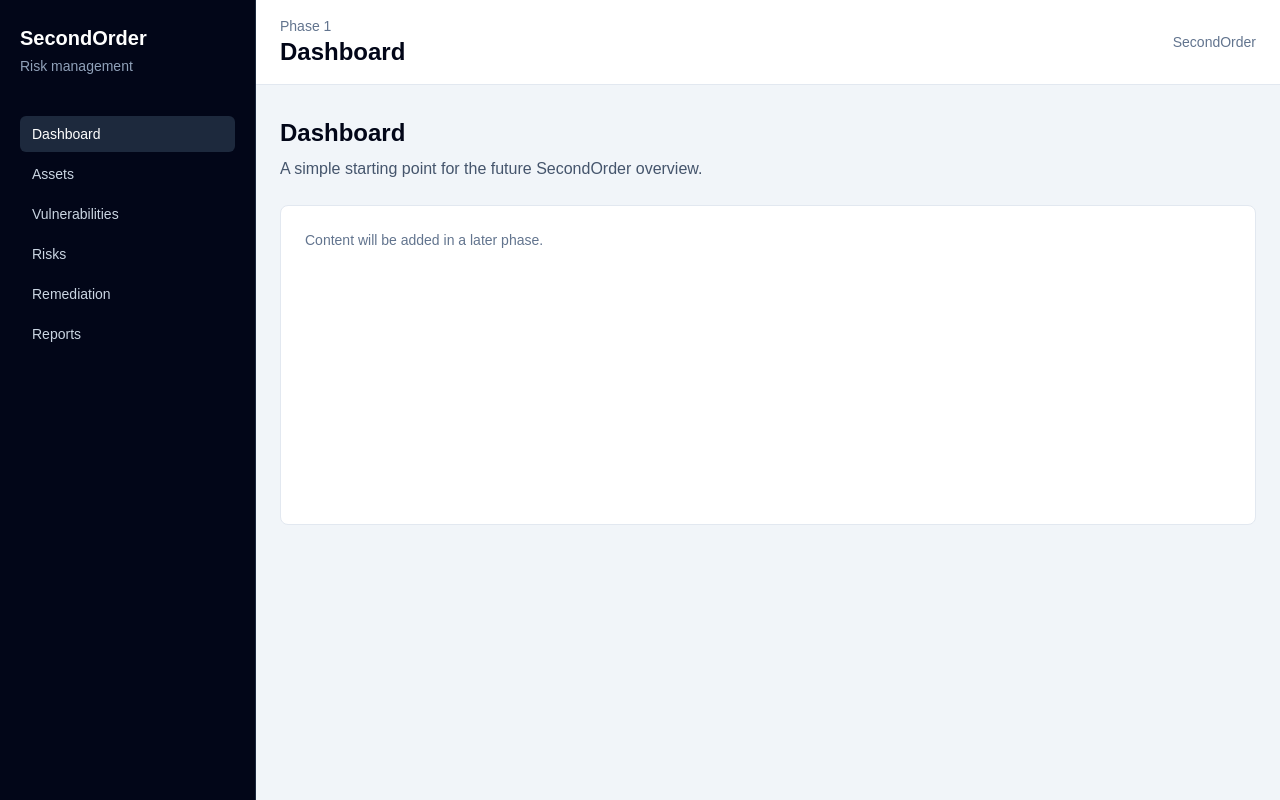
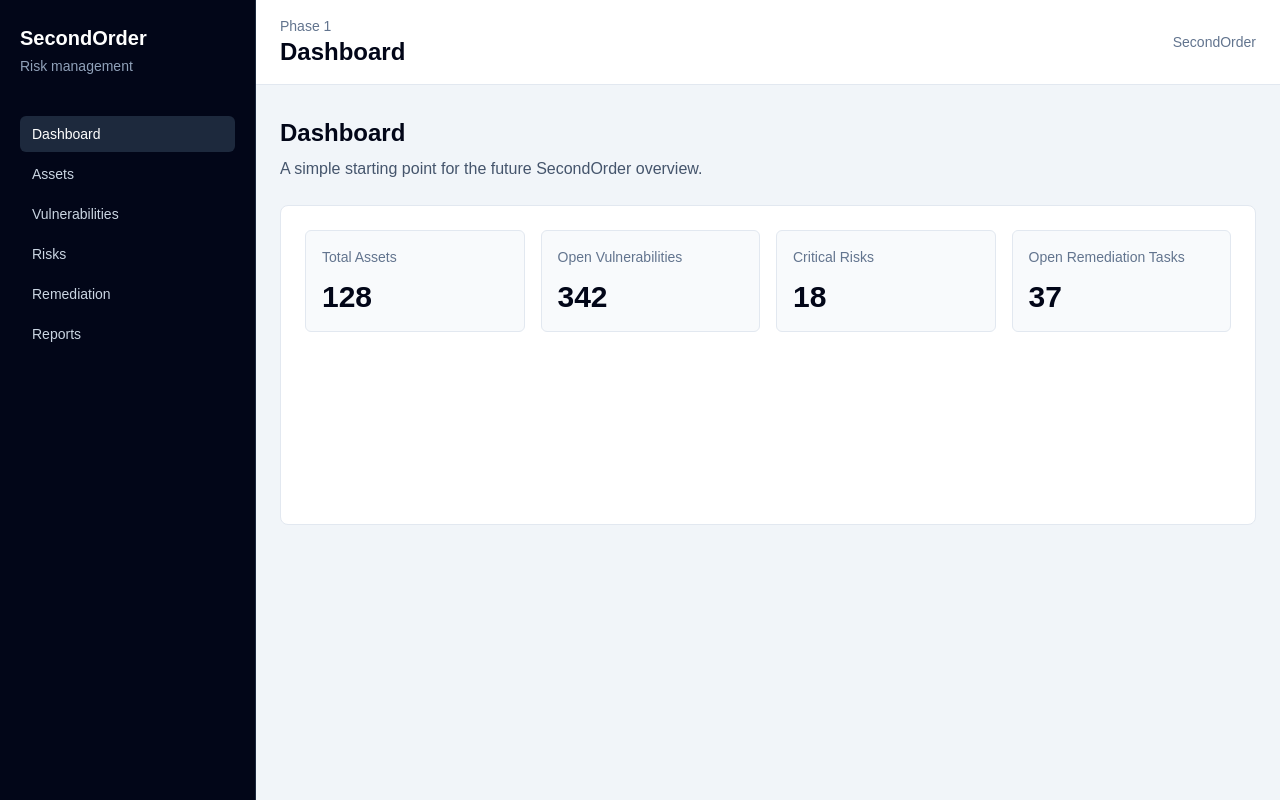
Before and after one commit to dsm-labs/secondorder, a Next.js app: page / in a window 1280 px wide. Built offline with nearby package versions, Linux system fonts and the light colour scheme.

Commit message:
Add dashboard summary cards

```diff
--- a/src/app/page.tsx
+++ b/src/app/page.tsx
@@ -1,4 +1,11 @@
 import PageSection from "@/components/page-section";
+
+const dashboardMetrics = [
+  { label: "Total Assets", value: "128" },
+  { label: "Open Vulnerabilities", value: "342" },
+  { label: "Critical Risks", value: "18" },
+  { label: "Open Remediation Tasks", value: "37" }
+];
 
 export default function Home() {
   return (
@@ -6,7 +13,21 @@ export default function Home() {
       title="Dashboard"
       subtitle="A simple starting point for the future SecondOrder overview."
     >
-      Content will be added in a later phase.
+      <div className="grid gap-4 sm:grid-cols-2 xl:grid-cols-4">
+        {dashboardMetrics.map((metric) => (
+          <div
+            className="rounded-md border border-slate-200 bg-slate-50 p-4"
+            key={metric.label}
+          >
+            <p className="text-sm font-medium text-slate-500">
+              {metric.label}
+            </p>
+            <p className="mt-3 text-3xl font-semibold text-slate-950">
+              {metric.value}
+            </p>
+          </div>
+        ))}
+      </div>
     </PageSection>
   );
 }
```
